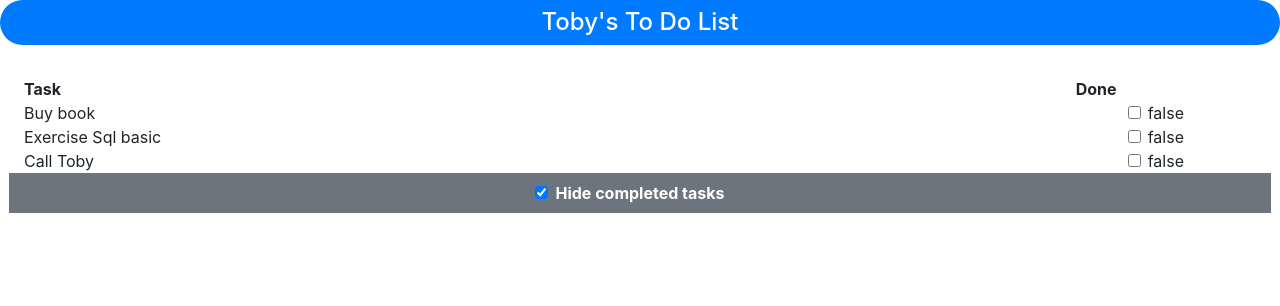
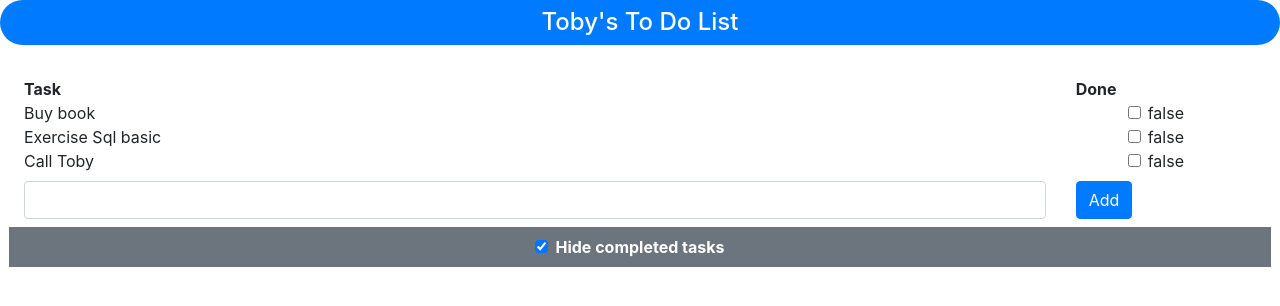
Before and after one commit to y976362357/VueDemo, a Vue app in the folder todo/: page / in a window 1280 px wide. Shown: the top 306 px of the page. Built offline with nearby package versions, Linux system fonts and the light colour scheme.

Commit message:
Createing New Tasks

```diff
--- a/todo/src/App.vue
+++ b/todo/src/App.vue
@@ -1,34 +1,33 @@
 <template>
   <div id="app">
-    <h4 class="bg-primary text-white text-center p-2 rounded-pill">
-      {{ name }}'s To Do List
-    </h4>
+    <h4 class="bg-primary text-white text-center p-2 rounded-pill">{{ name }}'s To Do List</h4>
 
     <div class="container-fluid p-4">
       <div class="row">
-        <div class="col font-weight-bold">
-          Task
-        </div>
-        <div class="col-2 font-weight-bold">
-          Done
+        <div class="col font-weight-bold">Task</div>
+        <div class="col-2 font-weight-bold">Done</div>
+      </div>
+      <div class="row" v-for="t in filteredTasks" v-bind:key="t.action">
+        <div class="col">{{ t.action }}</div>
+        <div class="col-2 text-center">
+          <input type="checkbox" name v-model="t.done" class="form-check-input" />
+          {{ t.done }}
         </div>
       </div>
-      <div class="row" v-for="t in filteredTasks" v-bind:key="t.action">
+
+      <div class="row py-2">
         <div class="col">
-          {{ t.action }}
+          <input type="text" v-model="newItemText" class="form-control" v-on:keyup.enter="addNewTodo"/>
         </div>
-        <div class="col-2 text-center">
-          <input type="checkbox" name="" v-model="t.done" class="form-check-input">
-          {{ t.done }}
+        <div class="col-2">
+          <button class="btn btn-primary" v-on:click="addNewTodo" >Add</button>
         </div>
       </div>
 
       <div class="row bg-secondary py-2 mt02 text-white">
         <div class="col text-center">
           <input type="checkbox" v-model="hideCompleted" class="form-check-input" />
-          <label class="form-check-label font-weight-bold">
-            Hide completed tasks
-          </label>
+          <label class="form-check-label font-weight-bold">Hide completed tasks</label>
         </div>
       </div>
     </div>
@@ -36,25 +35,34 @@
 </template>
 
 <script>
-
 export default {
-  name: 'app',
-  data(){
+  name: "app",
+  data() {
     return {
-      name: 'Toby',
+      name: "Toby",
       tasks: [
-        {action: 'Buy book', done: false},
-        {action: 'Exercise Sql basic', done: false},
-        {action: 'Write Some Vue Demo', done: true},
-        {action: 'Call Toby', done: false},
+        { action: "Buy book", done: false },
+        { action: "Exercise Sql basic", done: false },
+        { action: "Write Some Vue Demo", done: true },
+        { action: "Call Toby", done: false }
       ],
-      hideCompleted: true
+      hideCompleted: true,
+      newItemText: ""
+    };
+  },
+  computed: {
+    filteredTasks() {
+      return this.hideCompleted ? this.tasks.filter(t => !t.done) : this.tasks;
     }
   },
-  computed:{
-    filteredTasks(){
-      return this.hideCompleted ? this.tasks.filter(t => !t.done) : this.tasks
+  methods: {
+    addNewTodo() {
+      this.tasks.push({
+        action: this.newItemText,
+        done: false
+      });
+      this.newItemText = "";
     }
   }
-}
+};
 </script>
```
